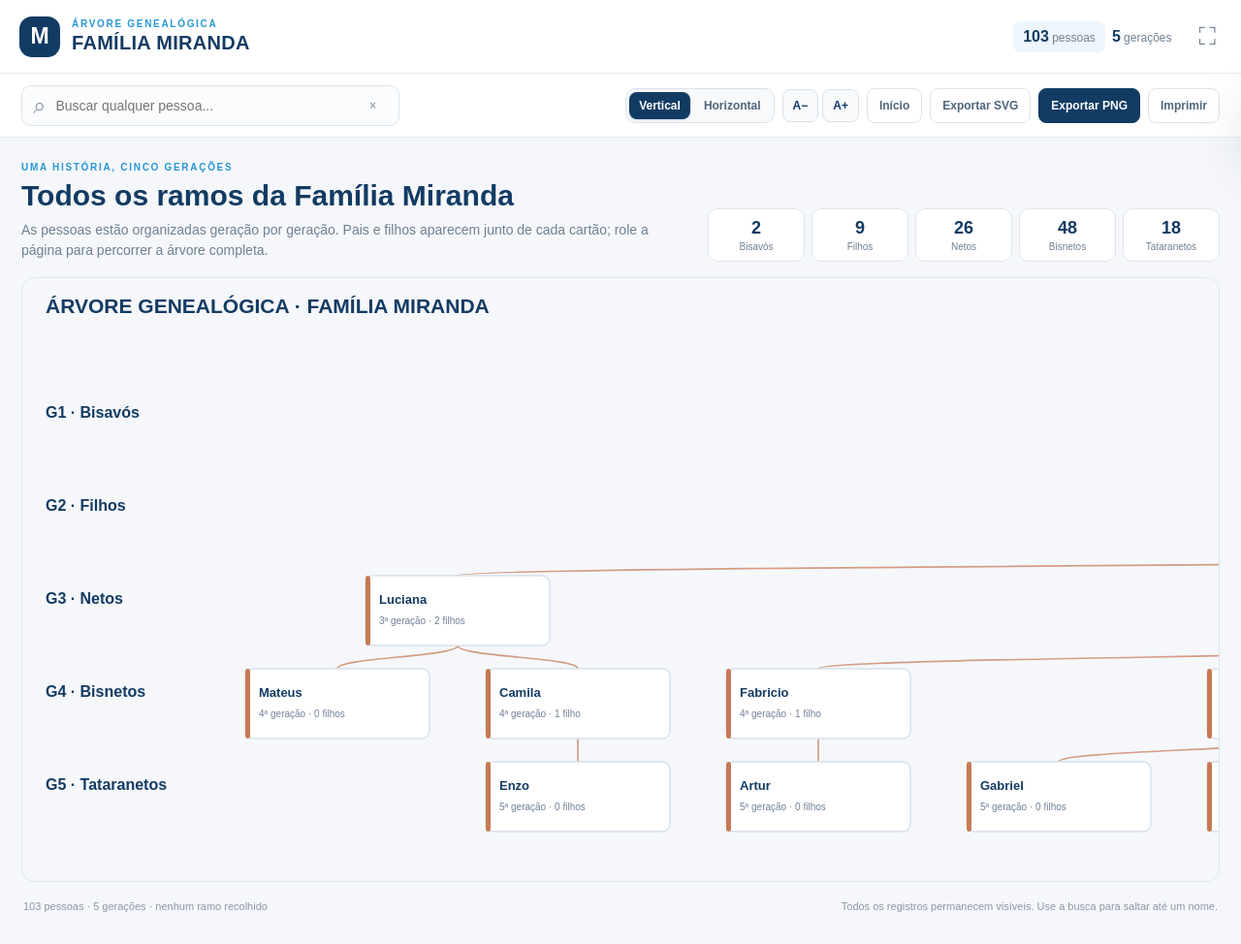
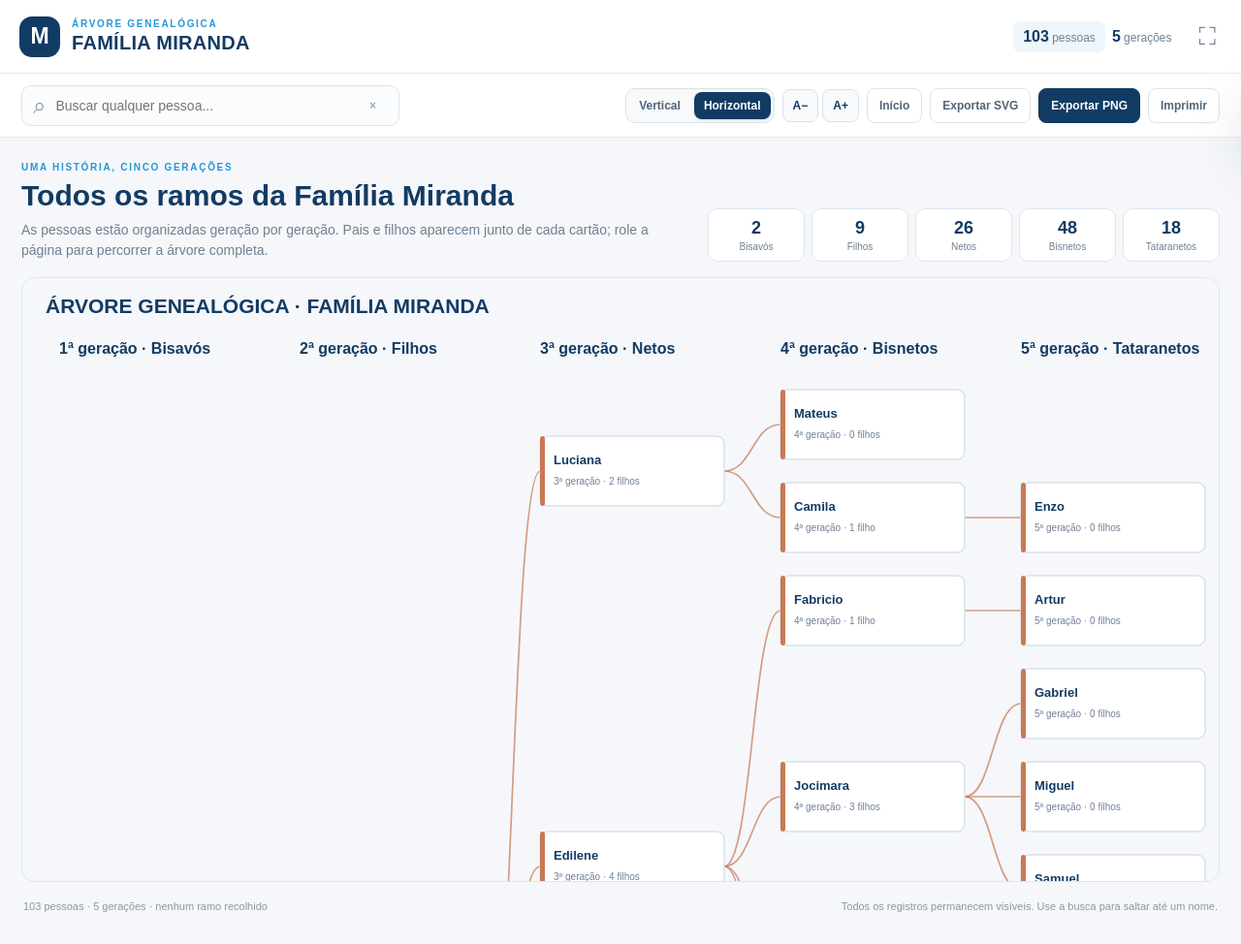
Before and after one commit to chaulimmatado/Genealogic-family, a plain HTML site: page index.html in a window 1280 px wide. Shown: the whole page at 97% size. Drawn offline with Linux system fonts and the light colour scheme.

Commit message:
Add files via upload

```diff
--- a/index.html
+++ b/index.html
@@ -23,7 +23,7 @@
         <label class="search" for="searchInput"><span aria-hidden="true">⌕</span><input id="searchInput" type="search" placeholder="Buscar qualquer pessoa..." autocomplete="off" aria-describedby="searchSummary"><button id="clearSearch" type="button" aria-label="Limpar busca">×</button></label>
       </div>
       <div class="toolbar-actions">
-        <div id="orientationControls" class="view-switch" role="group" aria-label="Orientação da árvore"><button id="treeVertical" class="secondary active" type="button" aria-pressed="true">Vertical</button><button id="treeHorizontal" class="secondary" type="button" aria-pressed="false">Horizontal</button></div>
+        <div id="orientationControls" class="view-switch" role="group" aria-label="Orientação da árvore"><button id="treeVertical" class="secondary" type="button" aria-pressed="false">Vertical</button><button id="treeHorizontal" class="secondary active" type="button" aria-pressed="true">Horizontal</button></div>
         <div class="text-size" aria-label="Tamanho dos cartões"><button id="smallerText" type="button" title="Diminuir texto" aria-label="Diminuir texto">A−</button><button id="largerText" type="button" title="Aumentar texto" aria-label="Aumentar texto">A+</button></div>
         <button id="topBtn" class="secondary" type="button">Início</button>
         <button id="exportSvg" class="secondary" type="button">Exportar SVG</button>
@@ -39,7 +39,7 @@
 
     <div id="searchSummary" class="search-summary" aria-live="polite"></div>
     <div id="searchResults" class="search-results" aria-live="polite"></div>
-    <section id="treeViewport" class="tree-viewport" aria-label="Árvore vertical: gerações dos ancestrais aos descendentes">
+    <section id="treeViewport" class="tree-viewport" aria-label="Árvore horizontal: ancestrais à esquerda e descendentes à direita">
       <div id="treeHost"></div>
     </section>
     <section id="generationBoard" class="generation-board" aria-label="Árvore completa por geração"></section>
--- a/script.js
+++ b/script.js
@@ -20,7 +20,7 @@
   let selectedId = null;
   let searchTimer = null;
   let displayScale = 1;
-  let treeOrientation = 'vertical';
+  let treeOrientation = 'horizontal';
 
   function childrenOf(person) {
     if (person.id === 'nair') return byId.get('jose-leandro').children.map(id => byId.get(id));
```
